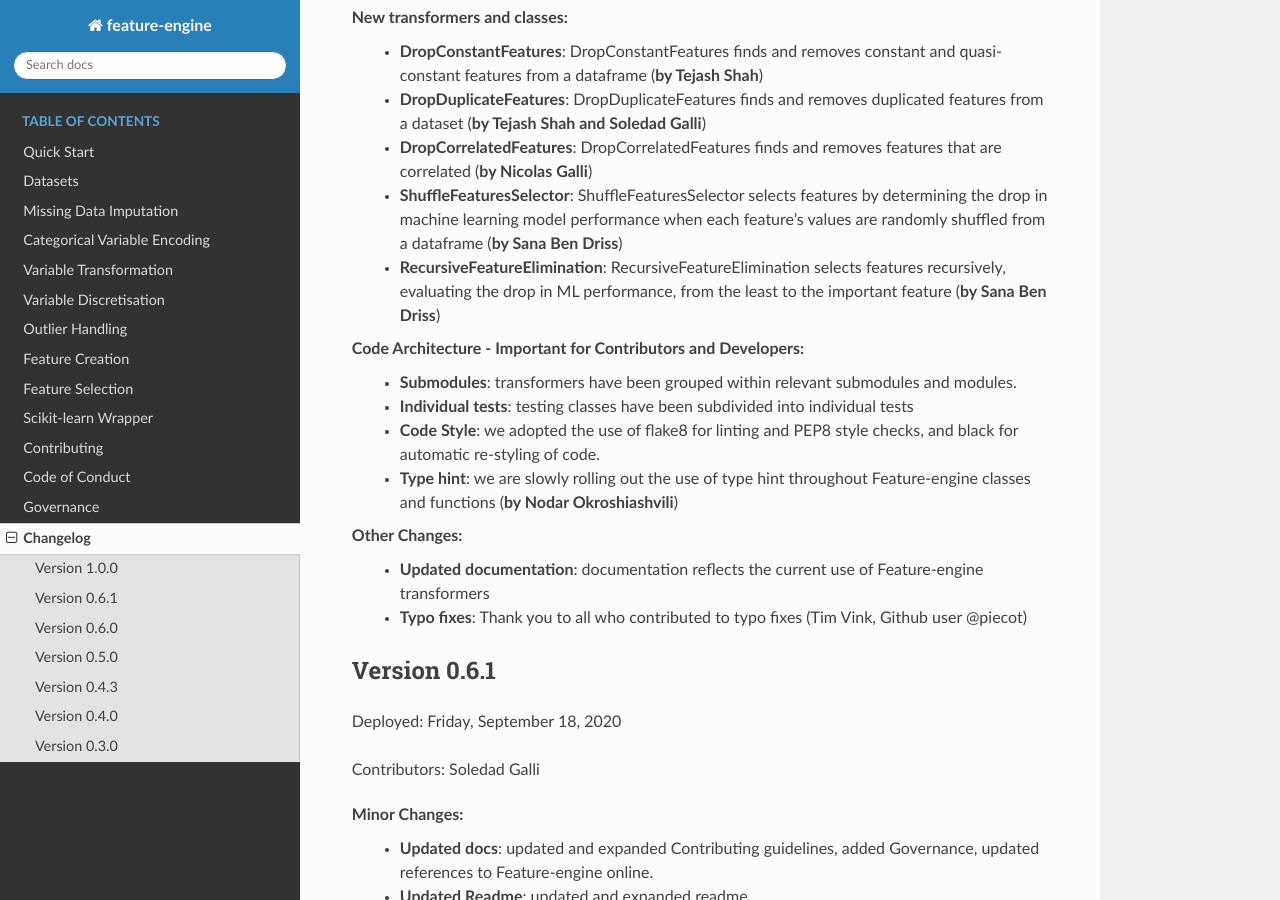
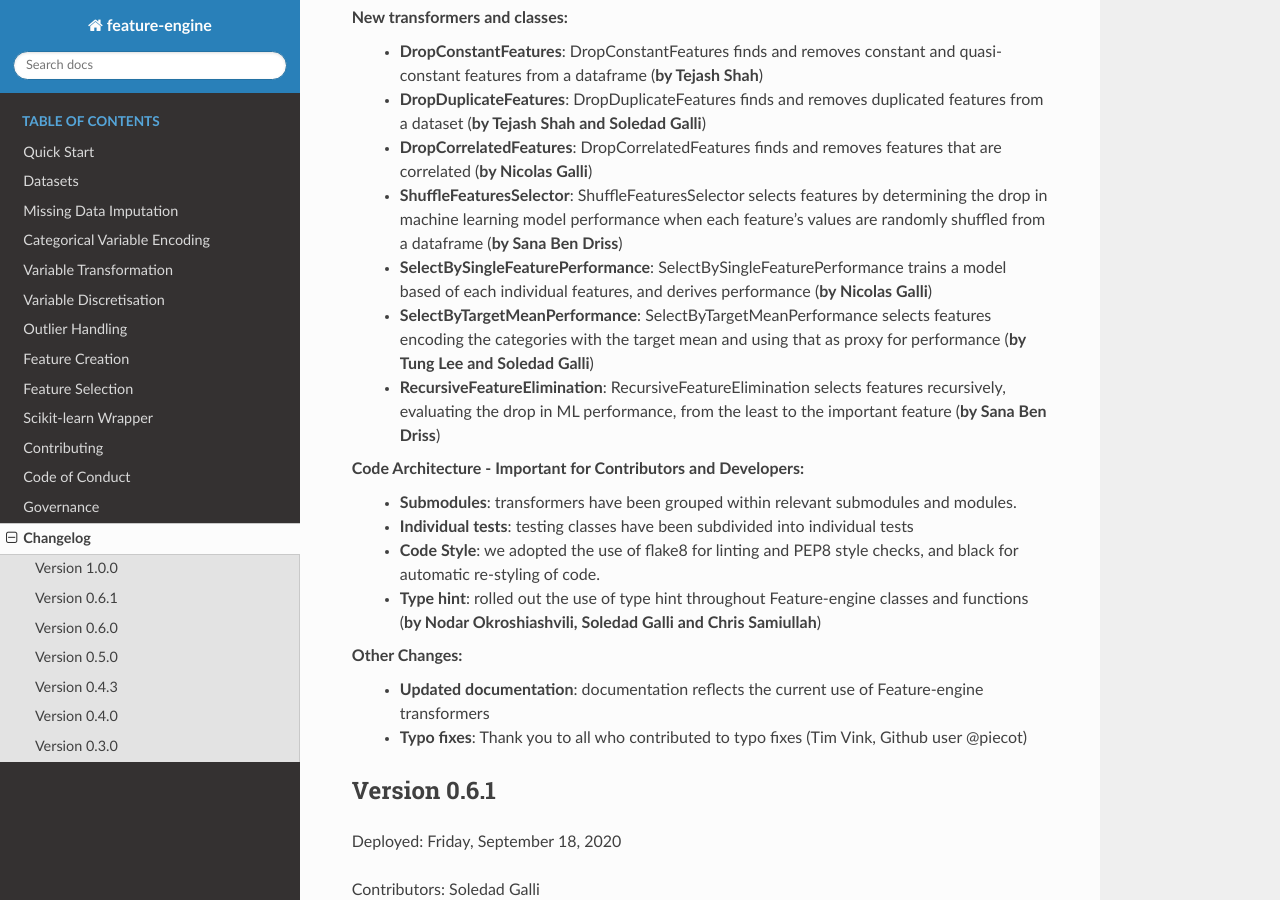
Before and after one commit to feature-engine/feature_engine, a Sphinx documentation site: the page built from docs/changelog.rst, in a window 1280 px wide and 900 px high, scrolled down 1600 px. Built offline with Sphinx 7.4.7 and the Read the Docs theme 2.0.0, drawn with Linux system fonts in a browser that asks for light colours; the version number could not be read and is left out.

Commit message:
docs for select with target mean encoding

```diff
--- a/docs/changelog.rst
+++ b/docs/changelog.rst
@@ -52,13 +52,15 @@ We renamed a few parameters to unify the nomenclature across the Package.
     - **DropDuplicateFeatures**: DropDuplicateFeatures finds and removes duplicated features from a dataset (**by Tejash Shah and Soledad Galli**)
     - **DropCorrelatedFeatures**: DropCorrelatedFeatures finds and removes features that are correlated (**by Nicolas Galli**)
     - **ShuffleFeaturesSelector**: ShuffleFeaturesSelector selects features by determining the drop in machine learning model performance when each feature's values are randomly shuffled from a dataframe (**by Sana Ben Driss**)
+    - **SelectBySingleFeaturePerformance**: SelectBySingleFeaturePerformance trains a model based of each individual features, and derives performance (**by Nicolas Galli**)
+    - **SelectByTargetMeanPerformance**: SelectByTargetMeanPerformance selects features encoding the categories with the target mean and using that as proxy for performance (**by Tung Lee and Soledad Galli**)
     - **RecursiveFeatureElimination**: RecursiveFeatureElimination selects features recursively, evaluating the drop in ML performance, from the least to the important feature (**by Sana Ben Driss**)
 
 **Code Architecture - Important for Contributors and Developers**:
     - **Submodules**: transformers have been grouped within relevant submodules and modules.
     - **Individual tests**: testing classes have been subdivided into individual tests
     - **Code Style**: we adopted the use of flake8 for linting and PEP8 style checks, and black for automatic re-styling of code.
-    - **Type hint**: we are slowly rolling out the use of type hint throughout Feature-engine classes and functions (**by Nodar Okroshiashvili**)
+    - **Type hint**: rolled out the use of type hint throughout Feature-engine classes and functions (**by Nodar Okroshiashvili, Soledad Galli and Chris Samiullah**)
 
 **Other Changes**:
     - **Updated documentation**: documentation reflects the current use of Feature-engine transformers
--- a/docs/index.rst
+++ b/docs/index.rst
@@ -177,6 +177,7 @@ Feature Selection:
 - :doc:`selection/DropCorrelatedFeatures`: drops correlated variables from a dataframe
 - :doc:`selection/ShuffleFeaturesSelector`: selects features by evaluating model performance after feature shuffling
 - :doc:`selection/SelectBySingleFeaturePerformance`: selects features based on their performance on univariate estimators
+- :doc:`selection/SelectByTargetMeanPerformance`: selects features based on target mean encoding performance
 - :doc:`selection/RecursiveFeatureElimination`: selects features recursively, by evaluating model performance
 
 Getting Help
--- a/docs/selection/index.rst
+++ b/docs/selection/index.rst
@@ -15,4 +15,5 @@ Or in other words to select subsets of variables.
    DropCorrelatedFeatures
    ShuffleFeaturesSelector
    SelectBySingleFeaturePerformance
+   SelectByTargetMeanPerformance
    RecursiveFeatureElimination
```
Also changed, not shown: README.md (+4 -2 lines), docs/selection/SelectByTargetMeanPerformance.rst (added, +13 -0 lines).
